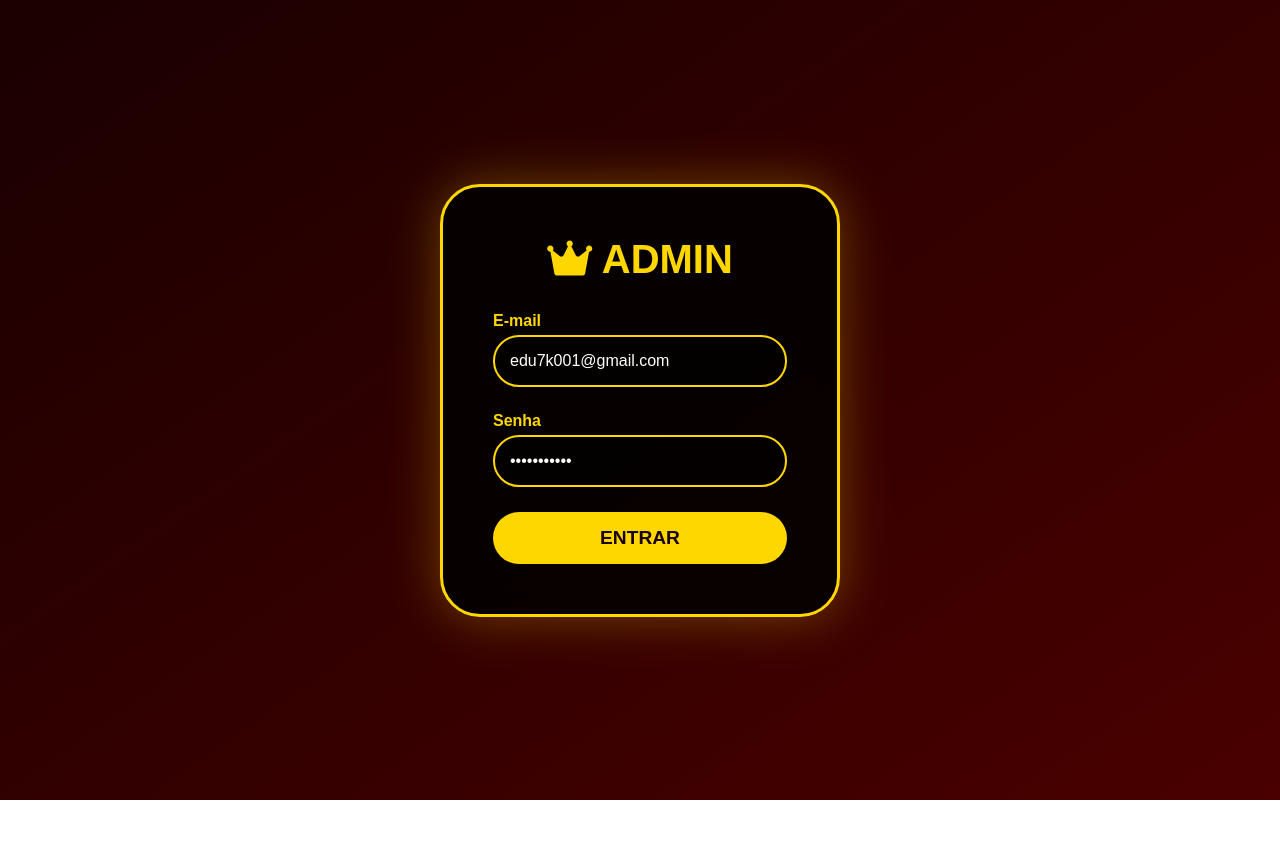
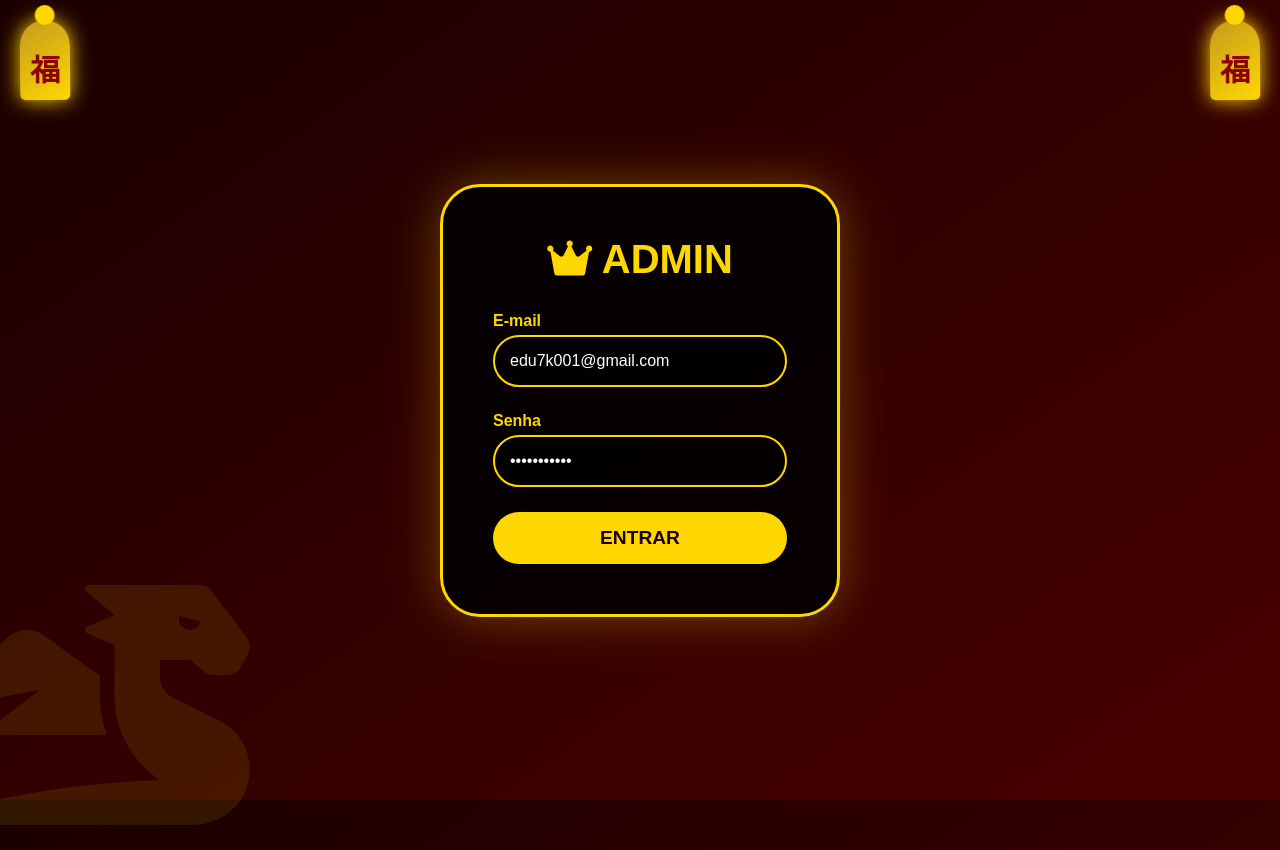
Before and after one commit to edu7k001/nexus-trade-app, a website: page admin-login.html in a window 1280 px wide. Before the commit the page ends 800 px from the top, so only its background shows below. Drawn offline with Linux system fonts and the light colour scheme.

Commit message:
Update admin-login.html

```diff
--- a/admin-login.html
+++ b/admin-login.html
@@ -3,7 +3,7 @@
 <head>
     <meta charset="UTF-8">
     <meta name="viewport" content="width=device-width, initial-scale=1.0">
-    <title>Admin Login - MEGABET777</title>
+    <title>Admin Login – MEGABET777</title>
     <link rel="stylesheet" href="https://cdnjs.cloudflare.com/ajax/libs/font-awesome/6.0.0-beta3/css/all.min.css">
     <style>
         * { margin:0; padding:0; box-sizing:border-box; }
@@ -15,6 +15,45 @@
             display: flex;
             justify-content: center;
             align-items: center;
+            position: relative;
+            overflow: hidden;
+        }
+        .lanterna {
+            position: absolute;
+            top: 20px;
+            left: 20px;
+            width: 50px;
+            height: 80px;
+            background: linear-gradient(145deg, #c49a1f, #ffd700);
+            border-radius: 25px 25px 5px 5px;
+            box-shadow: 0 0 20px #ffd700;
+            animation: balanco 3s infinite;
+        }
+        .lanterna::before {
+            content: '';
+            position: absolute;
+            top: -15px;
+            left: 50%;
+            transform: translateX(-50%);
+            width: 20px;
+            height: 20px;
+            background: #ffd700;
+            border-radius: 50%;
+        }
+        .lanterna::after {
+            content: '福';
+            position: absolute;
+            bottom: 10px;
+            left: 50%;
+            transform: translateX(-50%);
+            font-size: 30px;
+            color: #8b0000;
+            font-weight: bold;
+        }
+        .lanterna.dir { left: auto; right: 20px; }
+        @keyframes balanco {
+            0%,100% { transform: rotate(-3deg); }
+            50% { transform: rotate(3deg); }
         }
         .login-card {
             background: rgba(0,0,0,0.85);
@@ -26,6 +65,7 @@
             max-width: 90%;
             text-align: center;
             box-shadow: 0 0 50px rgba(255,215,0,0.3);
+            z-index: 10;
         }
         h1 {
             font-size: 2.5rem;
@@ -91,9 +131,22 @@
             border: 1px solid #0f0;
             color: #0f0;
         }
+        .dragon-bg {
+            position: absolute;
+            bottom: -50px;
+            left: -50px;
+            font-size: 15rem;
+            color: #ffd700;
+            opacity: 0.1;
+            z-index: 1;
+        }
     </style>
 </head>
 <body>
+    <div class="lanterna"></div>
+    <div class="lanterna dir"></div>
+    <div class="dragon-bg"><i class="fas fa-dragon"></i></div>
+
     <div class="login-card">
         <h1><i class="fas fa-crown"></i> ADMIN</h1>
         <div class="input-group">
@@ -130,9 +183,9 @@
                     msgDiv.className = 'message error';
                     msgDiv.innerHTML = '❌ ' + (data.error || 'Erro no login');
                 }
-            } catch (error) {
+            } catch (e) {
                 msgDiv.className = 'message error';
-                msgDiv.innerHTML = '❌ Erro de conexão com o servidor';
+                msgDiv.innerHTML = '❌ Erro de conexão';
             }
         }
     </script>
```
